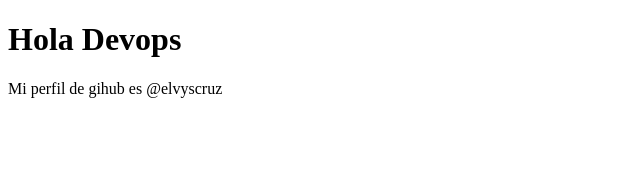
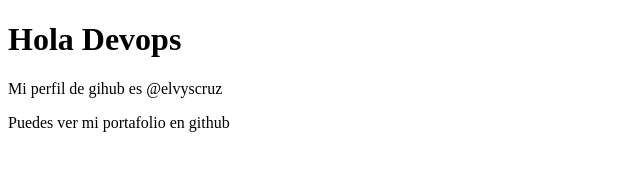
Before and after one commit to elvyscruz/holadevops, a plain HTML site: page index.html in a window 1280 px wide. Shown: the whole page, without its empty margins (0-640 px from the left). Drawn offline with Linux system fonts and the light colour scheme.

Commit message:
algunos cambios

```diff
--- a/index.html
+++ b/index.html
@@ -9,6 +9,7 @@
 <body>
   <h1>Hola Devops</h1>
   <p>Mi perfil de gihub es @elvyscruz</p>
+  <p>Puedes ver mi portafolio en github</p>
 
 </body>
 </html>
```
Also changed, not shown: 1 other file.
